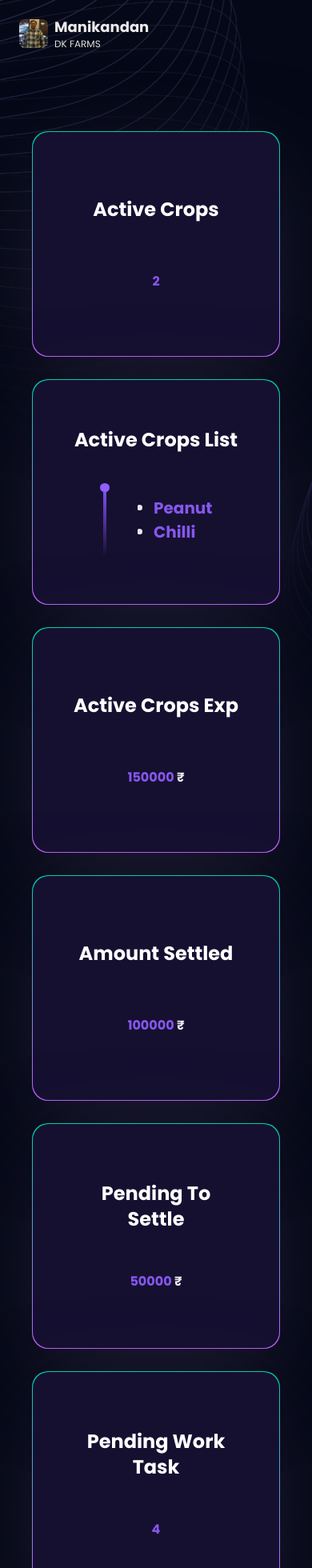
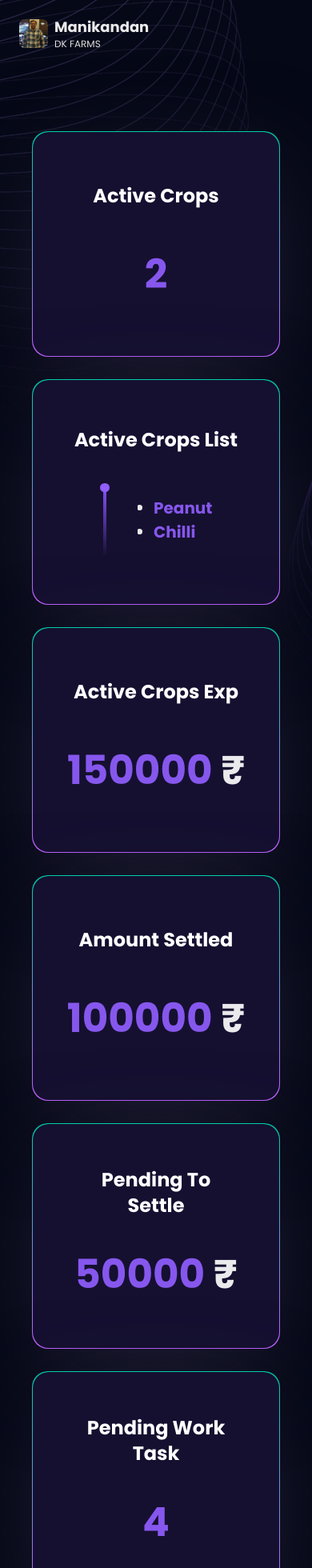
Before and after one commit to hariharan409/harvest-hub, a React (Vite) app in the folder client/: page / in a window 390 px wide. Shown: the top 1960 px of the page at 80% size. Built offline with nearby package versions, Linux system fonts and the light colour scheme.

Commit message:
add dashboard responsiveness

```diff
--- a/client/src/components/dashboard/Index.jsx
+++ b/client/src/components/dashboard/Index.jsx
@@ -10,7 +10,7 @@ const Dashboard = () => {
                     <h1 className={`text-2xl capitalize font-bold text-center`}>
                         active crops
                     </h1>
-                    <h1 className={`xs:text-[50px] sm:text-[30px] lg:text-[40px] xl:text-[50px] text-[#915EFF] capitalize font-bold text-center animate-pulse text-nowrap`}>
+                    <h1 className={`text-[50px] md:text-[30px] lg:text-[40px] xl:text-[50px] text-[#915EFF] capitalize font-bold text-center animate-pulse text-nowrap`}>
                         2
                     </h1>
                 </TiltCard>
@@ -35,7 +35,7 @@ const Dashboard = () => {
                     <h1 className={`text-2xl capitalize font-bold text-center`}>
                         active crops exp
                     </h1>
-                    <h1 className={`xs:text-[50px] sm:text-[30px] lg:text-[40px] xl:text-[50px] text-[#915EFF] capitalize font-bold text-center animate-pulse text-nowrap`}>
+                    <h1 className={`text-[50px] md:text-[30px] lg:text-[40px] xl:text-[50px] text-[#915EFF] capitalize font-bold text-center animate-pulse text-nowrap`}>
                         150000 <span className="text-white">₹</span>
                     </h1>
                 </TiltCard>
@@ -44,7 +44,7 @@ const Dashboard = () => {
                     <h1 className={`text-2xl capitalize font-bold text-center`}>
                         amount settled
                     </h1>
-                    <h1 className={`xs:text-[50px] sm:text-[30px] lg:text-[40px] xl:text-[50px] text-[#915EFF] capitalize font-bold text-center animate-pulse text-nowrap`}>
+                    <h1 className={`text-[50px] md:text-[30px] lg:text-[40px] xl:text-[50px] text-[#915EFF] capitalize font-bold text-center animate-pulse text-nowrap`}>
                         100000 <span className="text-white">₹</span>
                     </h1>
                 </TiltCard>
@@ -53,7 +53,7 @@ const Dashboard = () => {
                     <h1 className={`text-2xl capitalize font-bold text-center`}>
                         pending to settle
                     </h1>
-                    <h1 className={`xs:text-[50px] sm:text-[30px] lg:text-[40px] xl:text-[50px] text-[#915EFF] capitalize font-bold text-center animate-pulse text-nowrap`}>
+                    <h1 className={`text-[50px] md:text-[30px] lg:text-[40px] xl:text-[50px] text-[#915EFF] capitalize font-bold text-center animate-pulse text-nowrap`}>
                         50000 <span className="text-white">₹</span>
                     </h1>
                 </TiltCard>
@@ -62,7 +62,7 @@ const Dashboard = () => {
                     <h1 className={`text-2xl capitalize font-bold text-center`}>
                         pending work task
                     </h1>
-                    <h1 className={`xs:text-[50px] sm:text-[30px] lg:text-[40px] xl:text-[50px] text-[#915EFF] capitalize font-bold text-center animate-pulse text-nowrap`}>
+                    <h1 className={`text-[50px] md:text-[30px] lg:text-[40px] xl:text-[50px] text-[#915EFF] capitalize font-bold text-center animate-pulse text-nowrap`}>
                         4
                     </h1>
                 </TiltCard>
```
